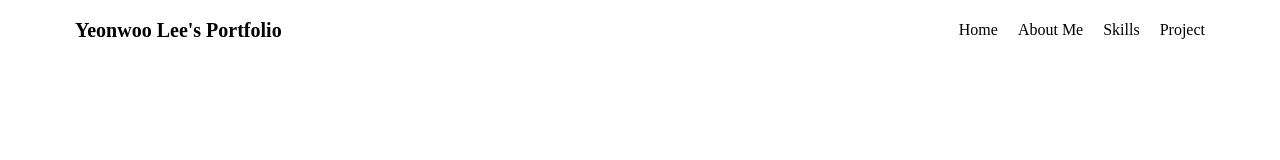
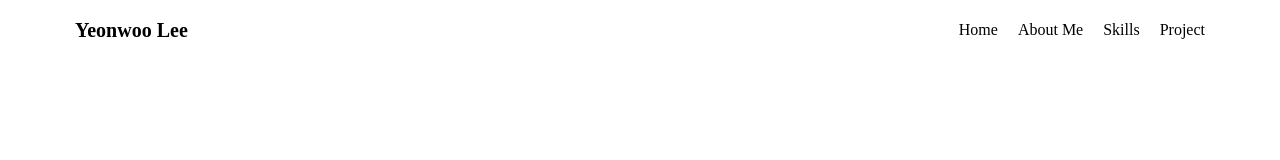
Before and after one commit to nagdongdev-0713/Portfolio, a Next.js app: page / in a window 1280 px wide. Shown: the top 160 px of the page. Built offline with nearby package versions, Linux system fonts and the light colour scheme; a web font is replaced by a local one.

Commit message:
Update Navbar.tsx

```diff
--- a/components/Navbar.tsx
+++ b/components/Navbar.tsx
@@ -28,7 +28,7 @@ const Navbar = () => {
     <div className={fix ? 'nav__container__fixed' : 'nav__container'}>
       <div className="nav__wrapper">
         <div className="nav__left">
-          <div className="nav__name" onClick={() => scrollTo(0, 0)}>Yeonwoo Lee's Portfolio</div>
+          <div className="nav__name" onClick={() => scrollTo(0, 0)}>Yeonwoo Lee</div>
         </div>
         <div className="nav__right">
           <div className="nav__list">
```
